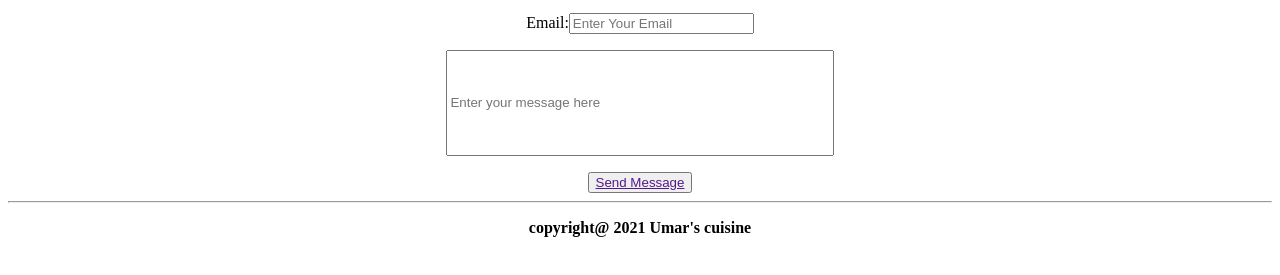
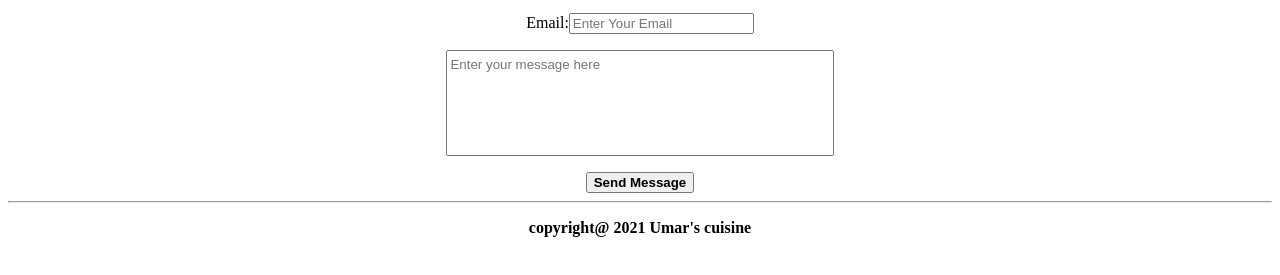
Before and after one commit to ShkHaseeb66/Crash-course-html-project, a plain HTML site: page contact.html in a window 1280 px wide. Shown: the part 269-544 px from the top of the page. Drawn offline with Linux system fonts and the light colour scheme.

Commit message:
Update style.css

```diff
--- a/style.css
+++ b/style.css
@@ -93,7 +93,16 @@ color: gray;
     display: flex;
     justify-content: space-between;
 }
-.input-box{
-    width: 30%;
-    height: 100px;
+.send-message{
+    color: rgb(0, 0, 0);
+    text-decoration: none;
+    font-weight: 600;
+    width: fit-content;
 }
+.send-message:hover{
+    color: gray;
+}
+.input-box::placeholder{
+    top: -38px;
+    position: relative;
+}
```
